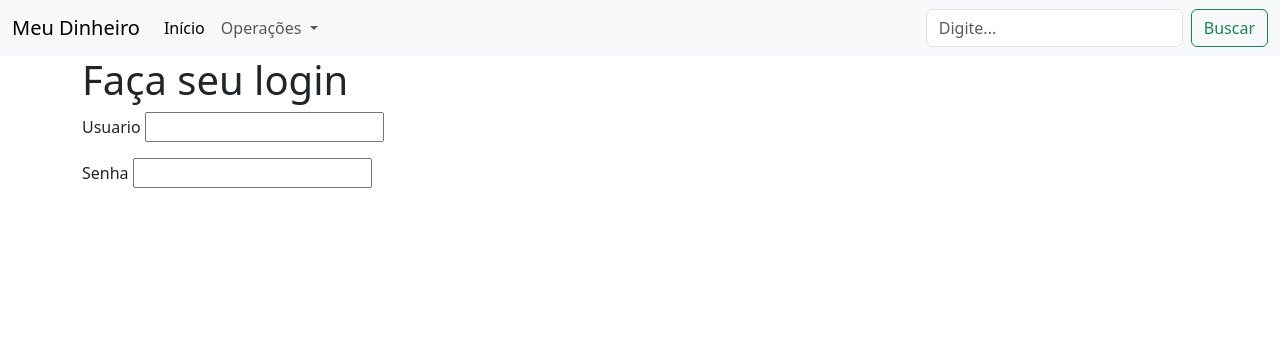
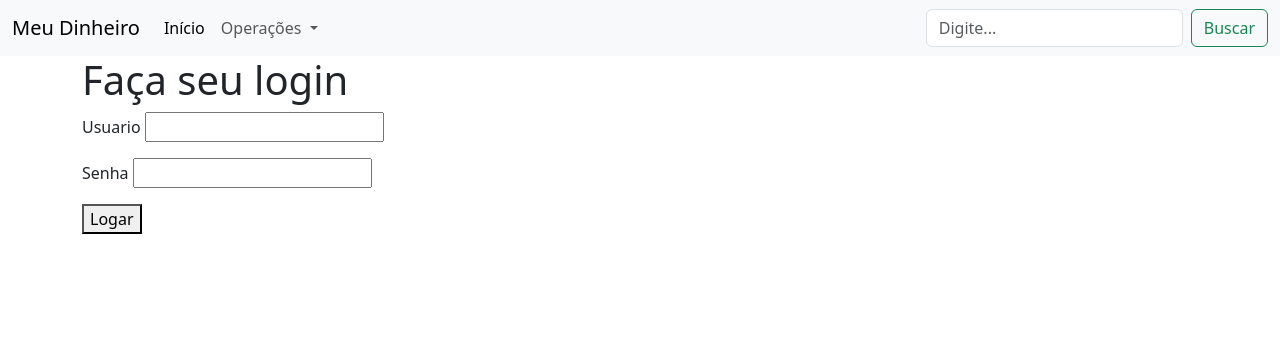
Before and after one commit to gleysonwener/meudinheiro, a Django app: page /usuarios/login/ in a window 1280 px wide. Shown: the top 356 px of the page. Run offline with Django 4.2, Linux system fonts and the light colour scheme; some libraries are stand-ins or nearby versions.

Commit message:
criacao login

```diff
--- a/apps/usuarios/views.py
+++ b/apps/usuarios/views.py
@@ -19,7 +19,7 @@ def novo_usuario(request):
             user.set_password(user.password)  # faz o hash do password
             user.save()
             messages.success(request, 'Contra criada com sucesso')
-            return redirect('usuarios:login_usuario')
+            return redirect('usuarios:usuario_login')
     else:
         form = UsuarioForm()
     context['form'] = form
--- a/templates/usuarios/usuario_login.html
+++ b/templates/usuarios/usuario_login.html
@@ -17,6 +17,10 @@
                     <label>Senha</label>
                     <input type="text">
                 </p>
+
+                <p>
+                    <button type="submit">Logar</button>
+                </p>
             </form>
         </div>
     </div>
```
